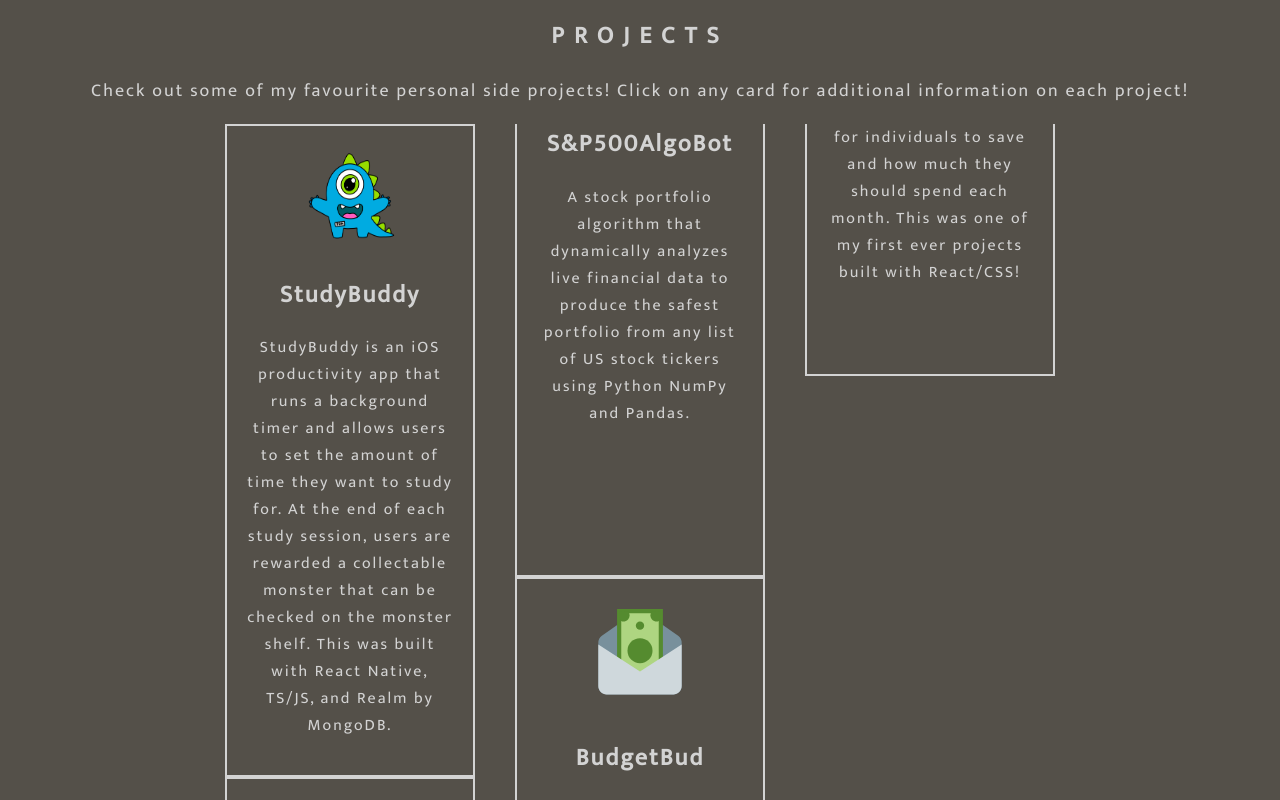
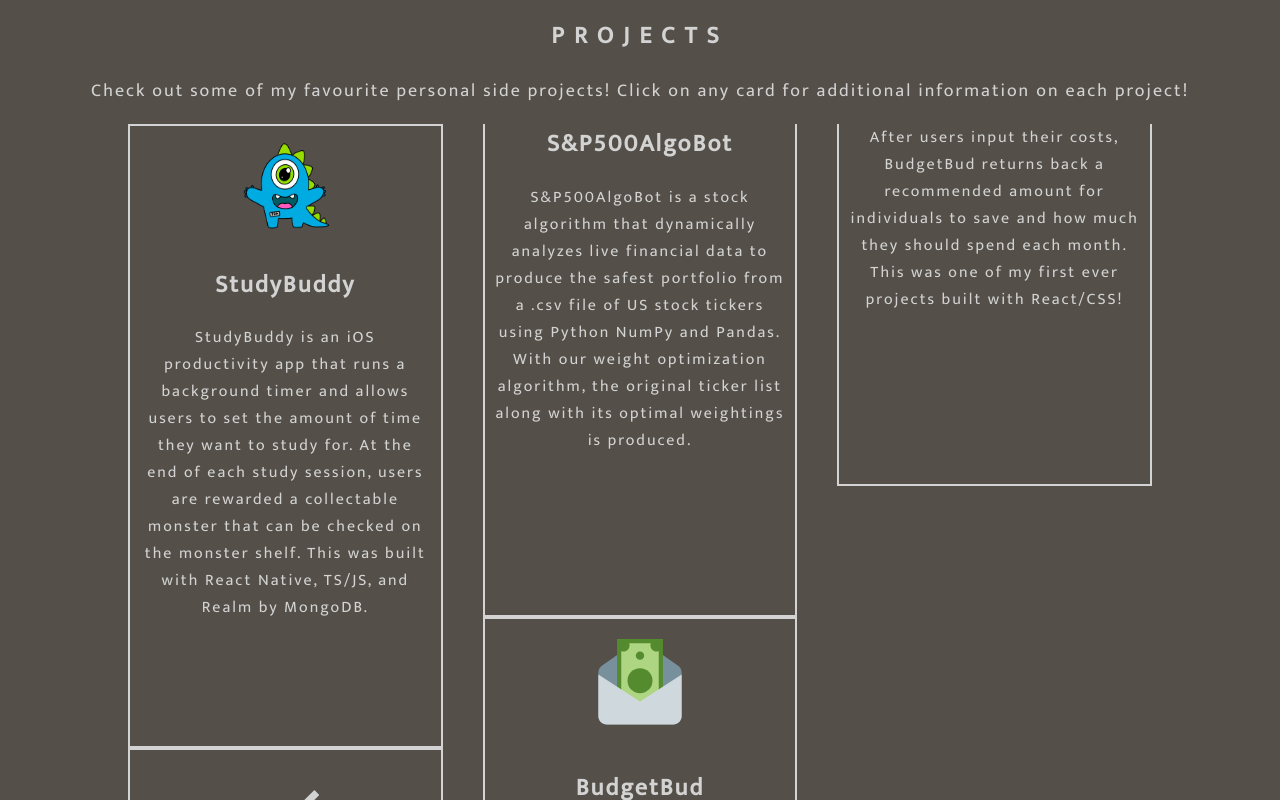
Before and after one commit to jodiezhuu/portfoliowebsiteV2, a React (Create React App) app: page / in a window 1280 px wide. Shown: the part 1900-2700 px from the top of the page. Built offline with nearby package versions, Linux system fonts and the light colour scheme.

Commit message:
fix project format

```diff
--- a/src/pages/Projects.css
+++ b/src/pages/Projects.css
@@ -51,20 +51,20 @@
 
 .firstCard {
     text-align: center;
-    padding: 20px;
+    padding: 10px;
     display: inline-block;
     border: 2px solid;
-    min-height: 550px;
+    min-height: 600px;
     font-family: 'Mukta', sans-serif;
     letter-spacing: 2px;
 }
 
 .secondCard {
     text-align: center;
-    padding: 20px;
+    padding: 10px;
     display: block;
     border: 2px solid;
-    min-height: 550px;
+    min-height: 600px;
     font-family: 'Mukta', sans-serif;
     letter-spacing: 2px;
 }
@@ -75,10 +75,10 @@
 
 .thirdCard {
     text-align: center;
-    padding: 20px;
+    padding: 10px;
     display: block;
     border: 2px solid;
-    min-height: 550px;
+    min-height: 600px;
     font-family: 'Mukta', sans-serif;
     letter-spacing: 2px;
 }
@@ -86,11 +86,11 @@
 .columns {
     column-count: 3;
     column-gap: 40px;
-    padding-right: 225px;
-    padding-left: 225px;
+    padding-right: 10%;
+    padding-left: 10%;
+    padding-bottom: 5%;
     justify-content: center;
     display: table-cell;
-    padding-bottom: 30px;
 }
 
 .projectsContainer {
@@ -106,7 +106,8 @@
     width: 200px;
     border: 90%;
     border-style: solid;
-    color: #D3D3D3;
+    border-color: #ADADAD;
+    color: #ADADAD;
     opacity: 0.90;
 }
 
@@ -116,8 +117,9 @@ a:hover { text-decoration: none; opacity: 0.5;}
 a:focus { text-decoration: none;  opacity: 0.5; }
 a:hover, a:active { text-decoration: none;}
 
-@media only screen and (max-width: 1024px) {
+@media only screen and (max-width: 988px) {
     .columns {
+        align-items: center;
         column-count: unset;
         padding-right: 80px;
         padding-left: 80px;
--- a/src/pages/Projects.js
+++ b/src/pages/Projects.js
@@ -40,9 +40,9 @@ export default function Projects() {
               <Card.Body>
               <Card.Title><h1><b>S&P500AlgoBot</b></h1></Card.Title>
               <Card.Text>
-              A stock portfolio algorithm that dynamically analyzes live financial data
-              to produce the safest portfolio from any list of US stock tickers using
-              Python NumPy and Pandas.
+              S&P500AlgoBot is a stock algorithm that dynamically analyzes live financial data
+              to produce the safest portfolio from a .csv file of US stock tickers using Python NumPy and Pandas.
+              With our weight optimization algorithm, the original ticker list along with its optimal weightings is produced.
               </Card.Text>
               </Card.Body>
               </Card>
```
